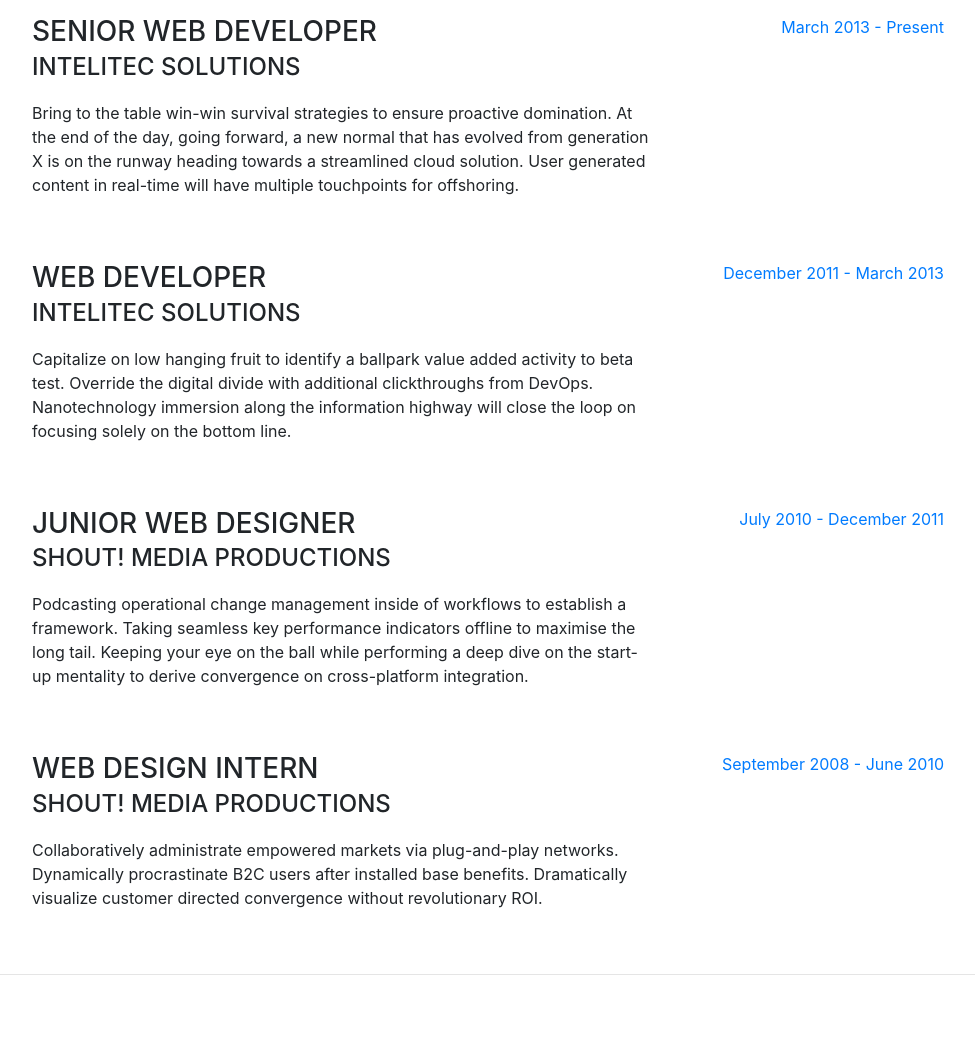
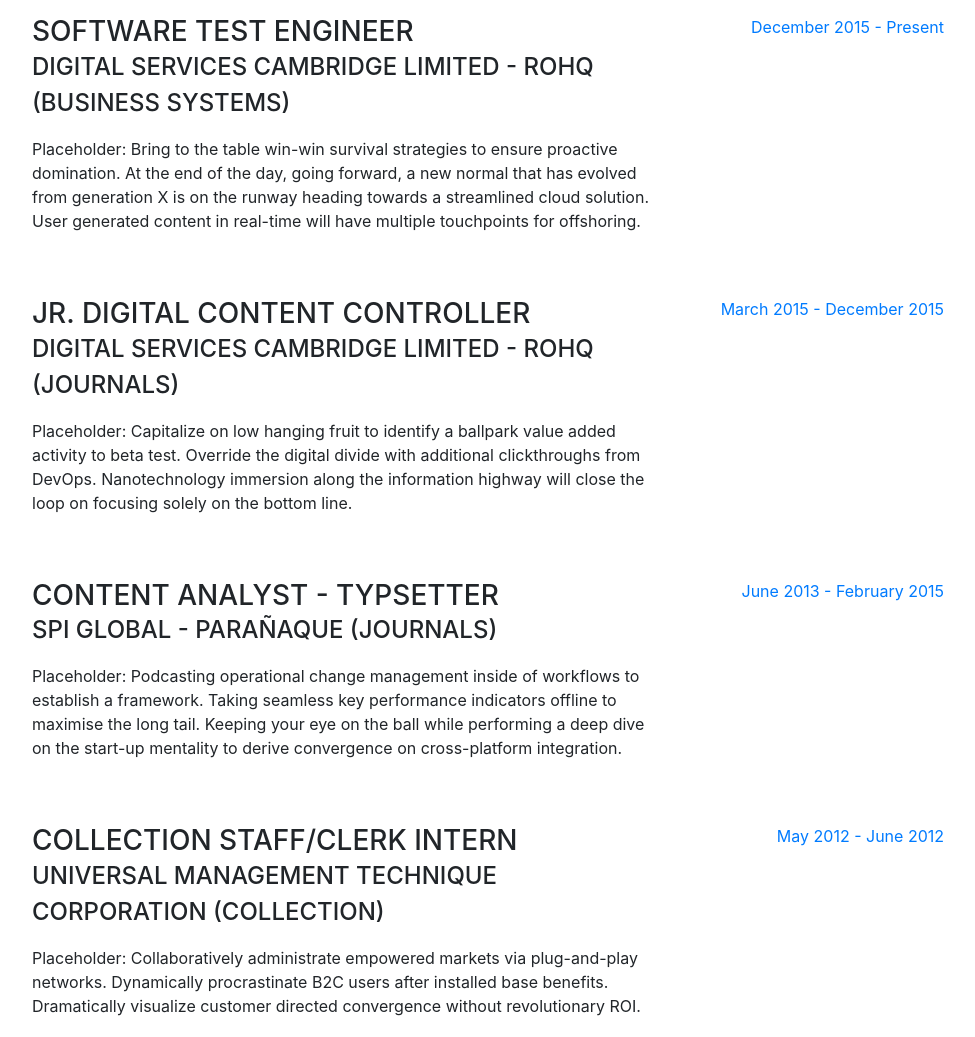
Before and after one commit to KeyAscii/ckhallig-cv, a website with bundled scripts: page index.html in a window 1280 px wide. Shown: the part 920-1957 px from the top of the page, without its empty margins (288-1263 px from the left). Built offline with nearby package versions, Linux system fonts and the light colour scheme; a web font is replaced by a local one.

Commit message:
Updated dates and work experience
will update descriptions

```diff
--- a/index.html
+++ b/index.html
@@ -100,45 +100,45 @@
 
           <div class="resume-item d-flex flex-column flex-md-row mb-5">
             <div class="resume-content mr-auto">
-              <h3 class="mb-0">Senior Web Developer</h3>
-              <div class="subheading mb-3">Intelitec Solutions</div>
-              <p>Bring to the table win-win survival strategies to ensure proactive domination. At the end of the day, going forward, a new normal that has evolved from generation X is on the runway heading towards a streamlined cloud solution. User generated content in real-time will have multiple touchpoints for offshoring.</p>
+              <h3 class="mb-0">Software Test Engineer</h3>
+              <div class="subheading mb-3">Digital Services Cambridge Limited - ROHQ (Business Systems)</div>
+              <p>Placeholder: Bring to the table win-win survival strategies to ensure proactive domination. At the end of the day, going forward, a new normal that has evolved from generation X is on the runway heading towards a streamlined cloud solution. User generated content in real-time will have multiple touchpoints for offshoring.</p>
             </div>
             <div class="resume-date text-md-right">
-              <span class="text-primary">March 2013 - Present</span>
+              <span class="text-primary">December 2015 - Present</span>
             </div>
           </div>
 
           <div class="resume-item d-flex flex-column flex-md-row mb-5">
             <div class="resume-content mr-auto">
-              <h3 class="mb-0">Web Developer</h3>
-              <div class="subheading mb-3">Intelitec Solutions</div>
-              <p>Capitalize on low hanging fruit to identify a ballpark value added activity to beta test. Override the digital divide with additional clickthroughs from DevOps. Nanotechnology immersion along the information highway will close the loop on focusing solely on the bottom line.</p>
+              <h3 class="mb-0">Jr. Digital Content Controller</h3>
+              <div class="subheading mb-3">Digital Services Cambridge Limited - ROHQ (Journals)</div>
+              <p>Placeholder: Capitalize on low hanging fruit to identify a ballpark value added activity to beta test. Override the digital divide with additional clickthroughs from DevOps. Nanotechnology immersion along the information highway will close the loop on focusing solely on the bottom line.</p>
             </div>
             <div class="resume-date text-md-right">
-              <span class="text-primary">December 2011 - March 2013</span>
+              <span class="text-primary">March 2015 - December 2015</span>
             </div>
           </div>
 
           <div class="resume-item d-flex flex-column flex-md-row mb-5">
             <div class="resume-content mr-auto">
-              <h3 class="mb-0">Junior Web Designer</h3>
-              <div class="subheading mb-3">Shout! Media Productions</div>
-              <p>Podcasting operational change management inside of workflows to establish a framework. Taking seamless key performance indicators offline to maximise the long tail. Keeping your eye on the ball while performing a deep dive on the start-up mentality to derive convergence on cross-platform integration.</p>
+              <h3 class="mb-0">Content Analyst - Typsetter</h3>
+              <div class="subheading mb-3">SPi Global - Parañaque (Journals)</div>
+              <p>Placeholder: Podcasting operational change management inside of workflows to establish a framework. Taking seamless key performance indicators offline to maximise the long tail. Keeping your eye on the ball while performing a deep dive on the start-up mentality to derive convergence on cross-platform integration.</p>
             </div>
             <div class="resume-date text-md-right">
-              <span class="text-primary">July 2010 - December 2011</span>
+              <span class="text-primary">June 2013 - February 2015</span>
             </div>
           </div>
 
           <div class="resume-item d-flex flex-column flex-md-row">
             <div class="resume-content mr-auto">
-              <h3 class="mb-0">Web Design Intern</h3>
-              <div class="subheading mb-3">Shout! Media Productions</div>
-              <p>Collaboratively administrate empowered markets via plug-and-play networks. Dynamically procrastinate B2C users after installed base benefits. Dramatically visualize customer directed convergence without revolutionary ROI.</p>
+              <h3 class="mb-0">Collection Staff/Clerk Intern</h3>
+              <div class="subheading mb-3">Universal Management Technique Corporation (Collection)</div>
+              <p>Placeholder: Collaboratively administrate empowered markets via plug-and-play networks. Dynamically procrastinate B2C users after installed base benefits. Dramatically visualize customer directed convergence without revolutionary ROI.</p>
             </div>
             <div class="resume-date text-md-right">
-              <span class="text-primary">September 2008 - June 2010</span>
+              <span class="text-primary">May 2012 - June 2012</span>
             </div>
           </div>
 
```
